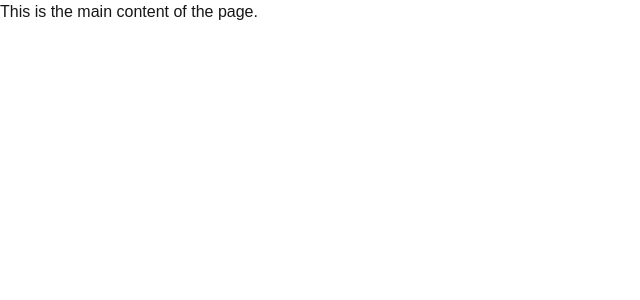
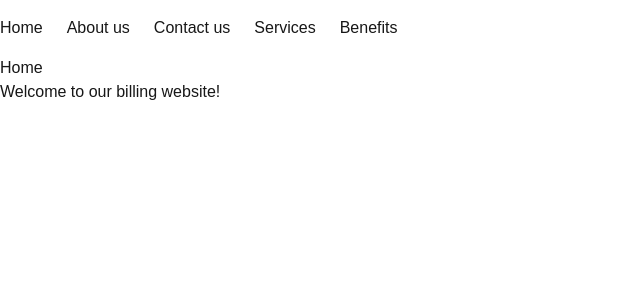
Before and after one commit to desmondortega/billing_website, a Next.js app: page / in a window 1280 px wide. Shown: the top 300 px of the page, without its empty margins (0-640 px from the left). Built offline with nearby package versions, Linux system fonts and the light colour scheme.

Commit message:
Added basic page layout

```diff
--- /dev/null
+++ b/app/about/page.js
@@ -0,0 +1,8 @@
+export default function About() {
+  return (
+    <main>
+      <h1>About Us</h1>
+      <p>Learn more about our company and mission.</p>
+    </main>
+  );
+}
--- /dev/null
+++ b/app/benefits/page.js
@@ -0,0 +1,8 @@
+export default function Benefits() {
+  return (
+    <main>
+      <h1>Benefits</h1>
+      <p>See the benefits of using our billing platform.</p>
+    </main>
+  );
+}
--- /dev/null
+++ b/app/contact/page.js
@@ -0,0 +1,8 @@
+export default function Contact() {
+  return (
+    <main>
+      <h1>Contact Us</h1>
+      <p>Get in touch with us for more information.</p>
+    </main>
+  );
+}
--- a/app/layout.js
+++ b/app/layout.js
@@ -22,6 +22,33 @@ export default function RootLayout({ children }) {
       <body
         className={`${geistSans.variable} ${geistMono.variable} antialiased`}
       >
+        <nav style={{ padding: "1rem 0" }}>
+          <ul
+            style={{
+              display: "flex",
+              gap: "1.5rem",
+              listStyle: "none",
+              margin: 0,
+              padding: 0,
+            }}
+          >
+            <li>
+              <a href="/">Home</a>
+            </li>
+            <li>
+              <a href="/about">About us</a>
+            </li>
+            <li>
+              <a href="/contact">Contact us</a>
+            </li>
+            <li>
+              <a href="/services">Services</a>
+            </li>
+            <li>
+              <a href="/benefits">Benefits</a>
+            </li>
+          </ul>
+        </nav>
         {children}
       </body>
     </html>
--- a/app/page.js
+++ b/app/page.js
@@ -3,7 +3,10 @@ import Image from "next/image";
 export default function Home() {
   return (
     <div>
-      <main>This is the main content of the page.</main>
+      <main>
+        <h1>Home</h1>
+        <p>Welcome to our billing website!</p>
+      </main>
     </div>
   );
 }
--- /dev/null
+++ b/app/services/page.js
@@ -0,0 +1,8 @@
+export default function Services() {
+  return (
+    <main>
+      <h1>Services</h1>
+      <p>Discover the services we offer to our clients.</p>
+    </main>
+  );
+}
```
